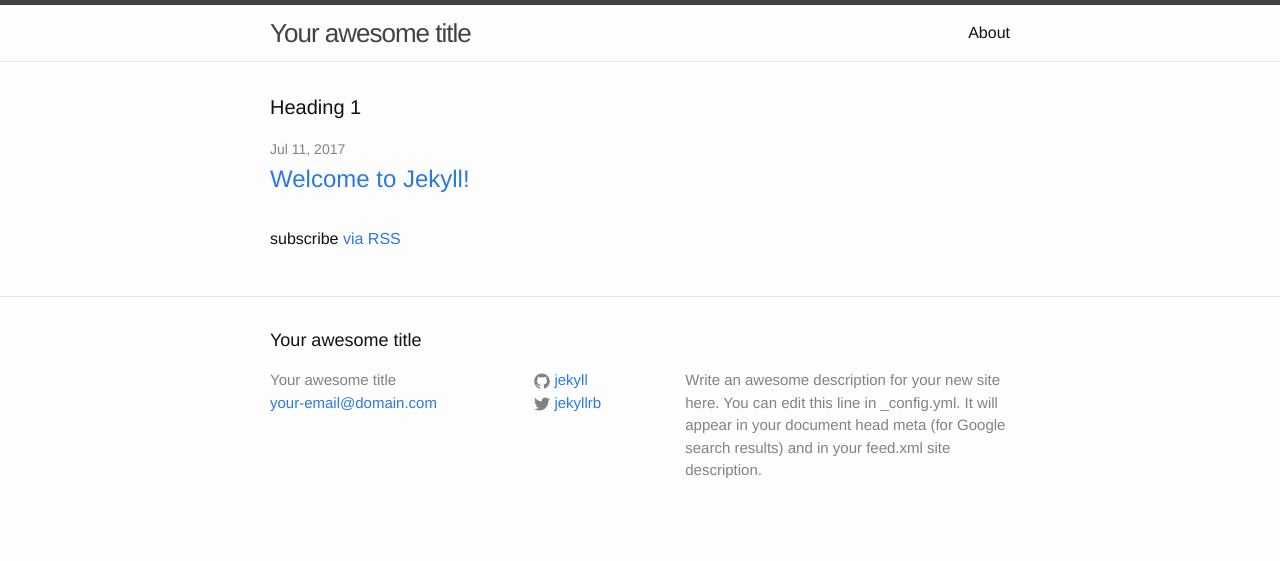
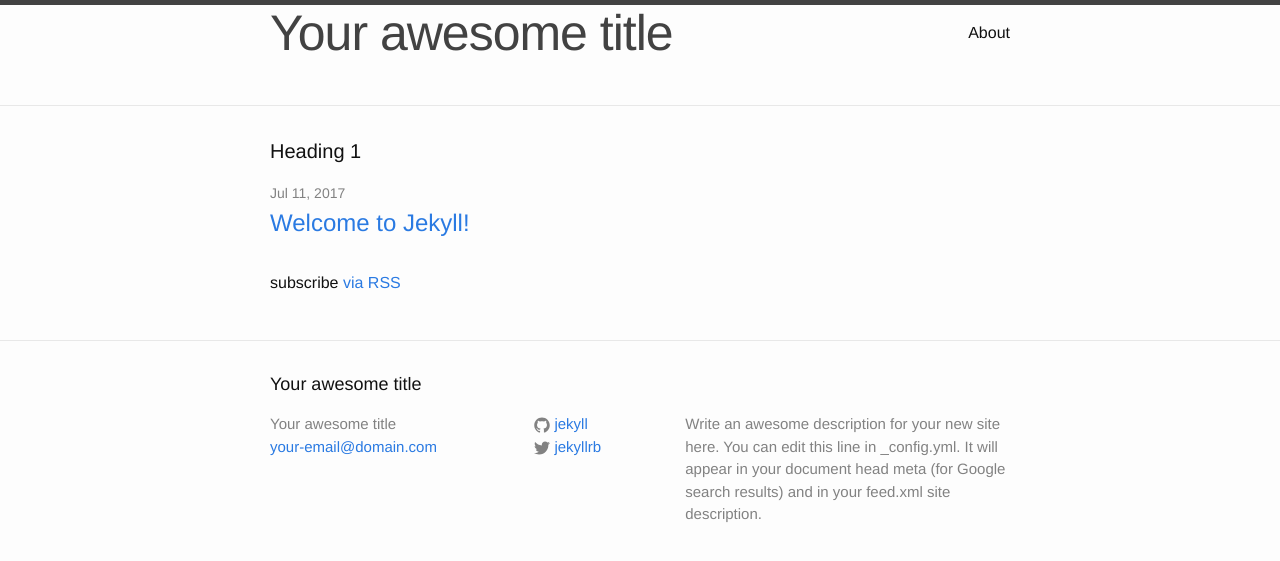
Before and after one commit to listjfr/listjfr.github.io, a Jekyll site: the page built from index.html, in a window 1280 px wide. Shown: the top 561 px of the page. Built offline with Jekyll 4.4.1, drawn with Linux system fonts in a browser that asks for light colours.

Commit message:
Update _layout.scss

```diff
--- a/_sass/_layout.scss
+++ b/_sass/_layout.scss
@@ -4,19 +4,19 @@
 .site-header {
     border-top: 5px solid $grey-color-dark;
     border-bottom: 1px solid $grey-color-light;
-    min-height: 56px;
+    min-height: 100px;
 
     // Positioning context for the mobile navigation icon
     position: relative;
 }
 
 .site-title {
-    font-size: 26px;
-    font-weight: 300;
+    font-size: 50px;
+    font-weight: 500;
     line-height: 56px;
     letter-spacing: -1px;
     margin-bottom: 0;
-    float: left;
+    float: center;
 
     &,
     &:visited {
```
